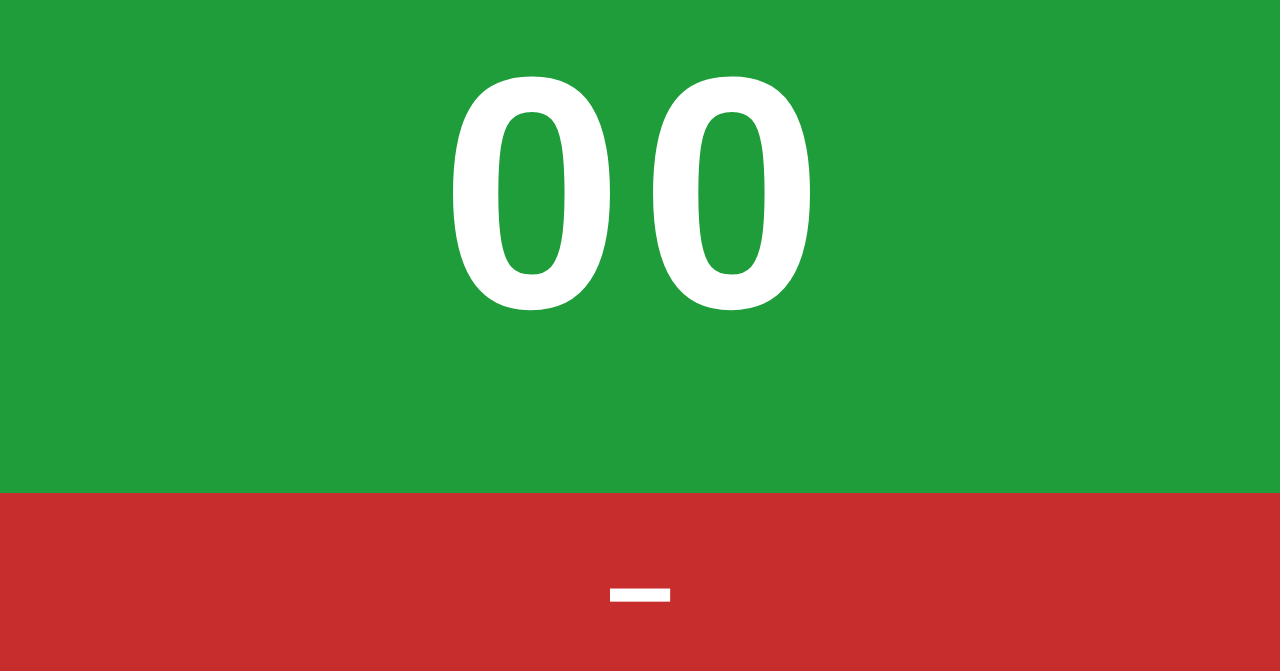
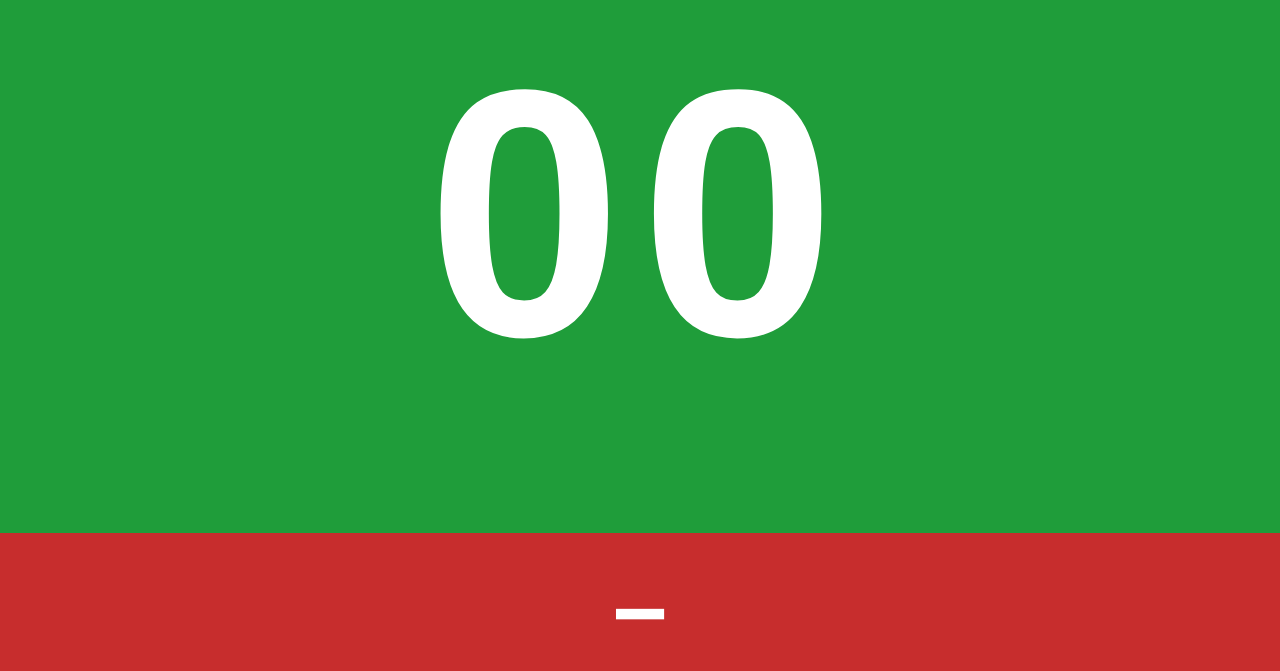
Before and after one commit to kurwababa18/lap-counter, a plain HTML site: page index.html in a window 1280 px wide. Shown: the part 107-778 px from the top of the page. Drawn offline with Linux system fonts and the light colour scheme.

Commit message:
Adjust layout split to 80-20

```diff
--- a/index.html
+++ b/index.html
@@ -102,7 +102,7 @@
             if (!h) {
                 return;
             }
-            var greenHeight = Math.floor(h * 0.75);
+            var greenHeight = Math.floor(h * 0.8);
             var redHeight = h - greenHeight;
             document.documentElement.style.height = h + 'px';
             document.body.style.height = h + 'px';
```
Also changed, not shown: 1 other file.
